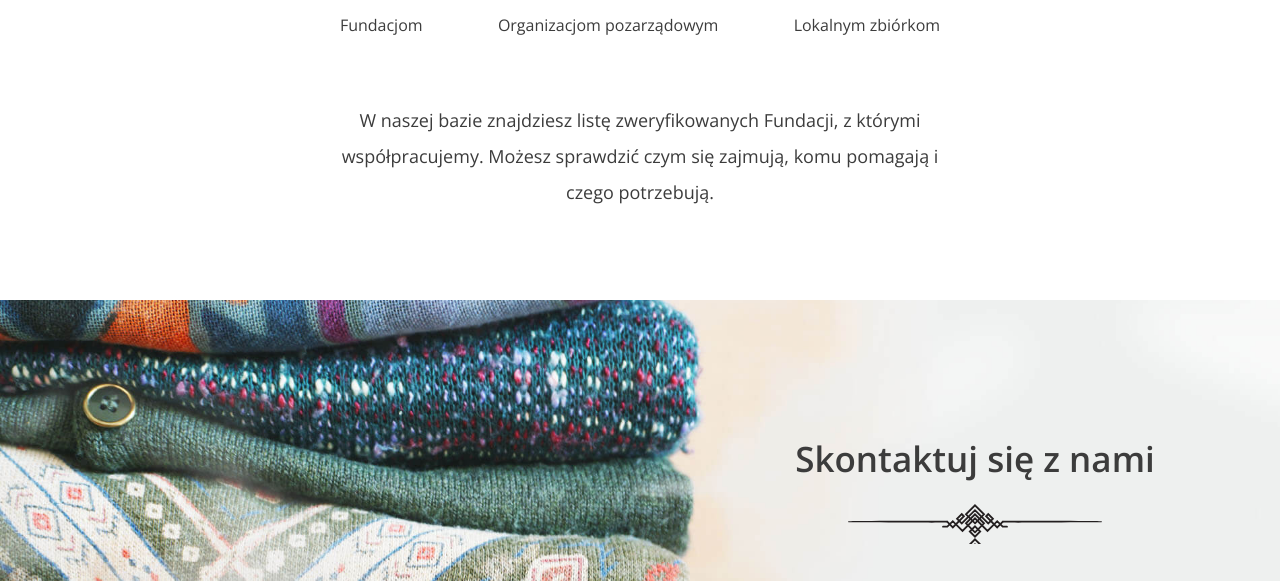
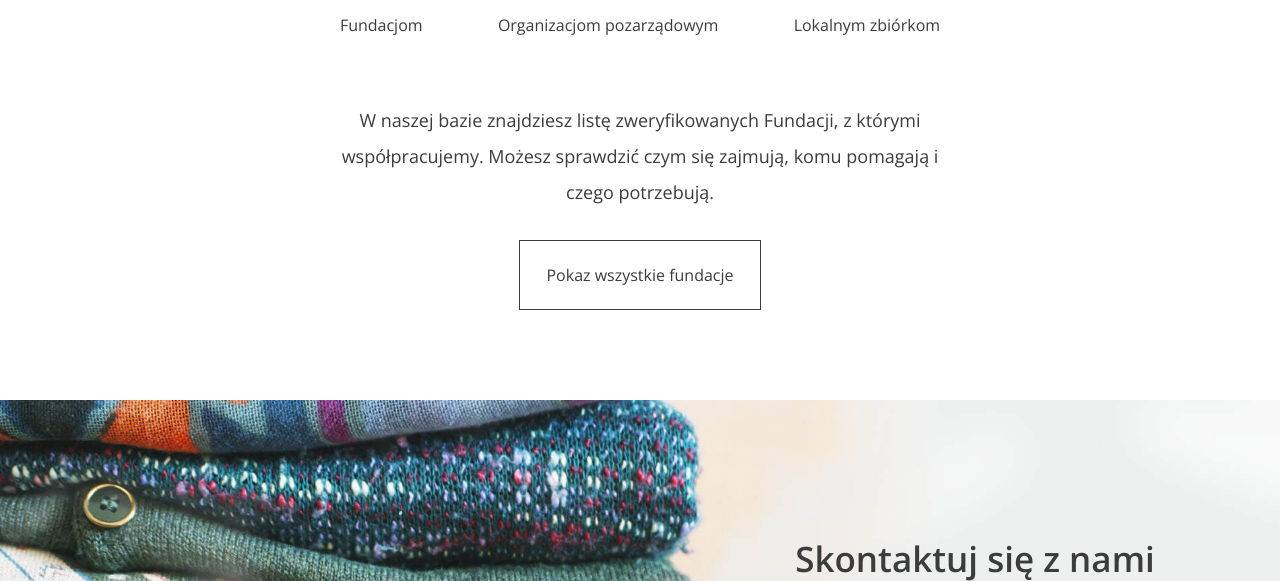
Before and after one commit to bart234/001_give_the_clothes_back, a Django app: page / in a window 1280 px wide. Shown: the part 2655-3236 px from the top of the page. Run offline with Django 3.2, Linux system fonts and the light colour scheme; data that the repository does not hold is empty.

Commit message:
btns to list of institution prepared

```diff
--- a/portfolio/app_oddam/templates/index.html
+++ b/portfolio/app_oddam/templates/index.html
@@ -97,11 +97,11 @@
         </li>
         {% endfor %}
         </ul>
+        <!-- <div></div>
+        <div class="help--buttons" id="div_fundation_btn" > -->
+            <p><a href="/full_list/f"  class="btn " id="show_coll">Pokaz wszystkie fundacje</a></p>
+        <!-- </div> -->
       </div>
-{#        <ul class="help--buttons" id="div_fundation_btn" >#}
-{#            <p><a href="/full_list/f"  class="btn btn--without-border" id="show_coll">Pokaz wszystkie fundacje</a></p>#}
-{#        </ul>#}
-
 {#                      Pagination#}
 {#        {% if fundation.has_other_pages %}#}
 {##}
@@ -148,11 +148,11 @@
         </li>
         {% endfor %}
         </ul>
+
+       <!-- <ul class="help--buttons" id="div_org_btn" hidden> -->
+            <p><a href="/full_list/org"  class="btn" id="show_coll">Pokaz wszystkie organizacje</a></p>
+       <!-- </ul> -->
       </div>
-{#        <ul class="help--buttons" id="div_org_btn" hidden>#}
-{#            <p><a href="/full_list/org"  class="btn btn--without-border" id="show_coll">Pokaz wszystkie organizacje</a></p>#}
-{#        </ul>#}
-
 
        <!-- SLIDE 3 -->
       <div class="help--slides" data-id="1" id="div_coll">
@@ -173,10 +173,11 @@
         </li>
         {% endfor %}
         </ul>
+        <!-- <ul class="help--buttons" id="div_coll_btn" hidden> -->
+            <p><a href="/full_list/zl" class="btn" id="show_coll">Pokaz wszystkie zbiorki lokalne</a></p>
+        <!-- </ul> -->
       </div>
-{#        <ul class="help--buttons" id="div_coll_btn" hidden>#}
-{#            <p><a href="/full_list/zl" class="btn btn--without-border" id="show_coll">Pokaz wszystkie zbiorki lokalne</a></p>#}
-{#        </ul>#}
+
     </section>
 
     <script src="{% static 'js/app.js'%}"></script>
```
